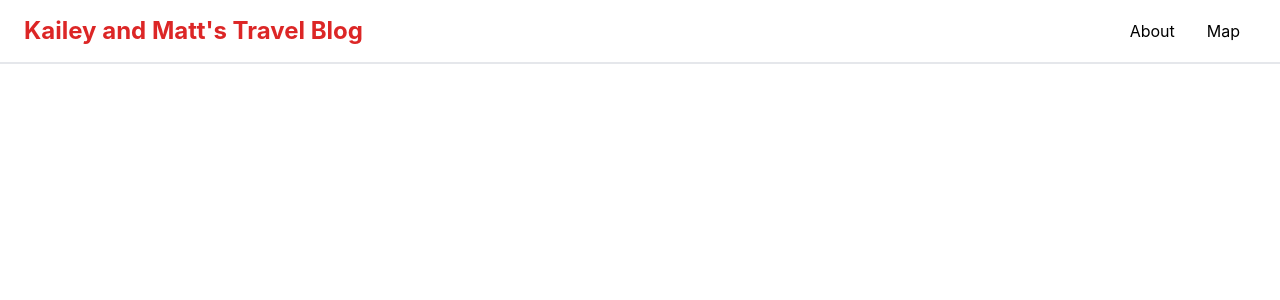
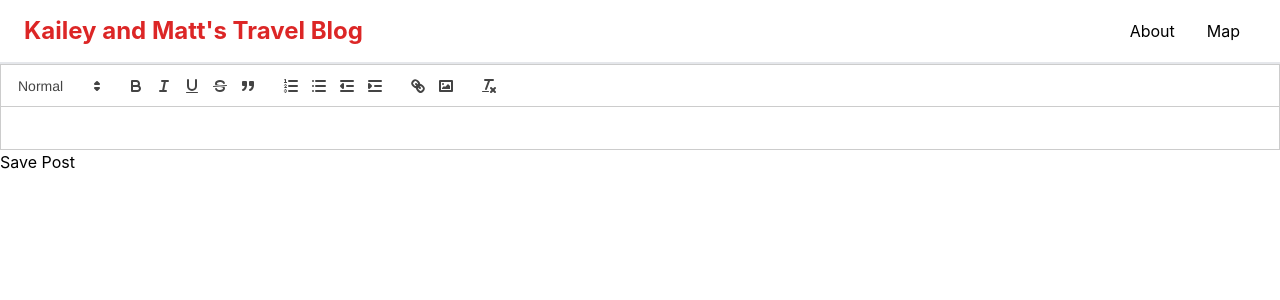
Before and after one commit to Hephaestus01/travel-blog, a React (Create React App) app: page /create in a window 1280 px wide. Shown: the top 300 px of the page. Built offline with nearby package versions, Linux system fonts and the light colour scheme; no server answers.

Commit message:
begin create post page with quill

```diff
--- a/package.json
+++ b/package.json
@@ -13,6 +13,7 @@
     "react": "^18.2.0",
     "react-bootstrap": "^2.8.0",
     "react-dom": "^18.2.0",
+    "react-quill": "^2.0.0",
     "react-router-dom": "^6.14.2",
     "react-scripts": "5.0.1",
     "web-vitals": "^2.1.4"
--- a/src/App.js
+++ b/src/App.js
@@ -2,7 +2,7 @@ import "./App.css";
 import React from "react";
 import { BrowserRouter as Router, Routes, Route } from "react-router-dom";
 
-import { Home, About, Login, Dashboard } from "./pages/index";
+import { Home, About, Login, Dashboard, Create } from "./pages/index";
 import { Header } from "./components/index";
 
 function App() {
@@ -11,10 +11,11 @@ function App() {
       <Router>
         <Header />
         <Routes>
-          <Route path="/" element={<Home />}/>
-          <Route path="/about" element={<About />}/>
-          <Route path="/login" element={<Login />}/>
-          <Route path="/dashboard" element={<Dashboard />}/>
+          <Route path="/" element={<Home />} />
+          <Route path="/about" element={<About />} />
+          <Route path="/login" element={<Login />} />
+          <Route path="/dashboard" element={<Dashboard />} />
+          <Route path="/create" element={<Create />} />
         </Routes>
       </Router>
     </>
--- /dev/null
+++ b/src/pages/Create.js
@@ -0,0 +1,39 @@
+import React, { useState } from "react";
+import ReactQuill from "react-quill";
+import { db, auth } from "../services/firebaseConnection";
+import { collection, addDoc } from "firebase/firestore";
+import "react-quill/dist/quill.snow.css"; // import styles
+
+export default function Create() {
+  const [text, setText] = useState("");
+
+  const modules = {
+    toolbar: [
+      [{ header: [1, 2, false] }],
+      ["bold", "italic", "underline", "strike", "blockquote"],
+      [
+        { list: "ordered" },
+        { list: "bullet" },
+        { indent: "-1" },
+        { indent: "+1" },
+      ],
+      ["link", "image"],
+      ["clean"],
+    ],
+  };
+
+  const savePost = async () => {
+    await addDoc(collection(db, "posts"),{
+      content: text,
+    //   createdAt: firebase.firestore.FieldValue.serverTimestamp(),
+    });
+    setText(""); // clear the editor
+  };
+
+  return (
+    <div>
+      <ReactQuill value={text} onChange={setText} modules={modules} />
+      <button onClick={savePost}>Save Post</button>
+    </div>
+  );
+}
--- a/src/pages/Home.js
+++ b/src/pages/Home.js
@@ -1,7 +1,17 @@
 import React, { useRef, useState, useEffect } from "react";
 import { Link } from "react-router-dom";
+import { data } from "../data/blog-posts";
 
-import { data } from "../data/blog-posts";
+import { db, auth } from "../services/firebaseConnection";
+import {
+  doc,
+  addDoc,
+  setDoc,
+  getDoc,
+  getDocs,
+  updateDoc,
+  collection,
+} from "firebase/firestore";
 
 export default function Home() {
   useEffect(() => {
@@ -13,24 +23,28 @@ export default function Home() {
     });
   }, []);
 
+  const [allPosts, setAllPosts] = useState([]);
+
+  useEffect(() => {
+    const userAuth = auth.onAuthStateChanged(async (authUser) => {
+      if (authUser) {
+        console.log(authUser);
+        let querySnapshot = await getDocs(collection(db, "posts"));
+        querySnapshot.forEach((doc) => {
+          setAllPosts([...allPosts, doc.data()]);
+        });
+        console.log(allPosts);
+      } else if (!authUser) {
+        console.log("not signed in");
+      }
+      return userAuth;
+    });
+  }, []);
+
   return (
     <>
-      {data.map((post, index) => (
-        <div className="bg-gray-100">
-          <main className="max-w-4xl mx-auto py-8 px-6">
-            <h1 className="text-4xl font-bold text-gray-900 mb-2">
-              {post.date}
-            </h1>
-            <h2 className="text-2xl font-medium text-gray-700 mb-8">
-              Location: {post.location}
-            </h2>
-            {post.paragraphs.map((paragraph, index) => (
-              <p className="text-lg text-gray-800 mb-8">
-                {paragraph}
-              </p>
-            ))}
-          </main>
-        </div>
+      {allPosts.map((post, index) => (
+        <div key={post.id} dangerouslySetInnerHTML={{ __html: post.content }} />
       ))}
     </>
   );
--- a/src/pages/index.js
+++ b/src/pages/index.js
@@ -2,5 +2,6 @@ import Home from "./Home";
 import About from "./About";
 import Dashboard from "./Dashboard";
 import Login from "./Login";
+import Create from "./Create";
 
-export { Home, About, Dashboard, Login };
+export { Home, About, Dashboard, Login, Create };
```
Also changed, not shown: 1 other file (tests, documents, lock files or other folders).
